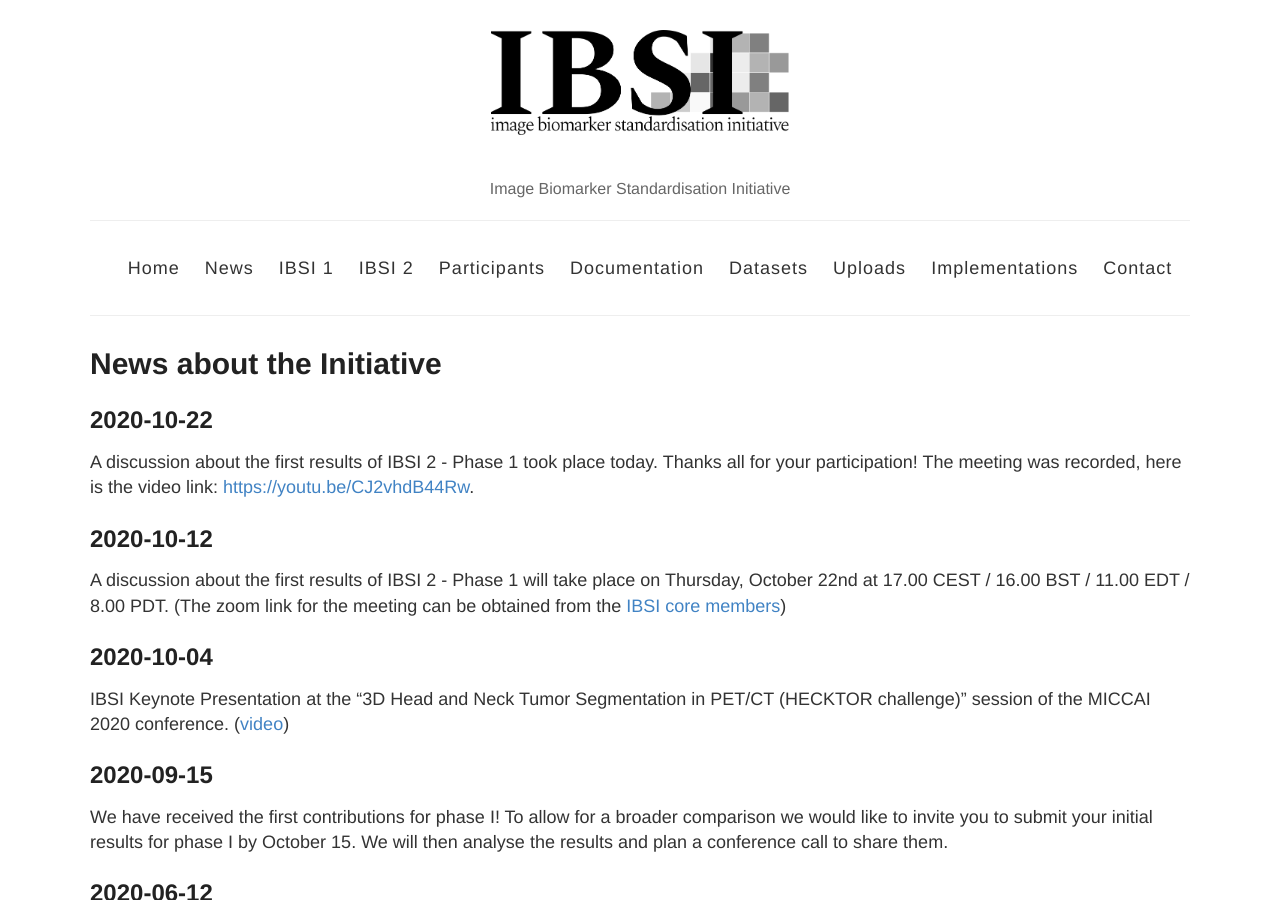
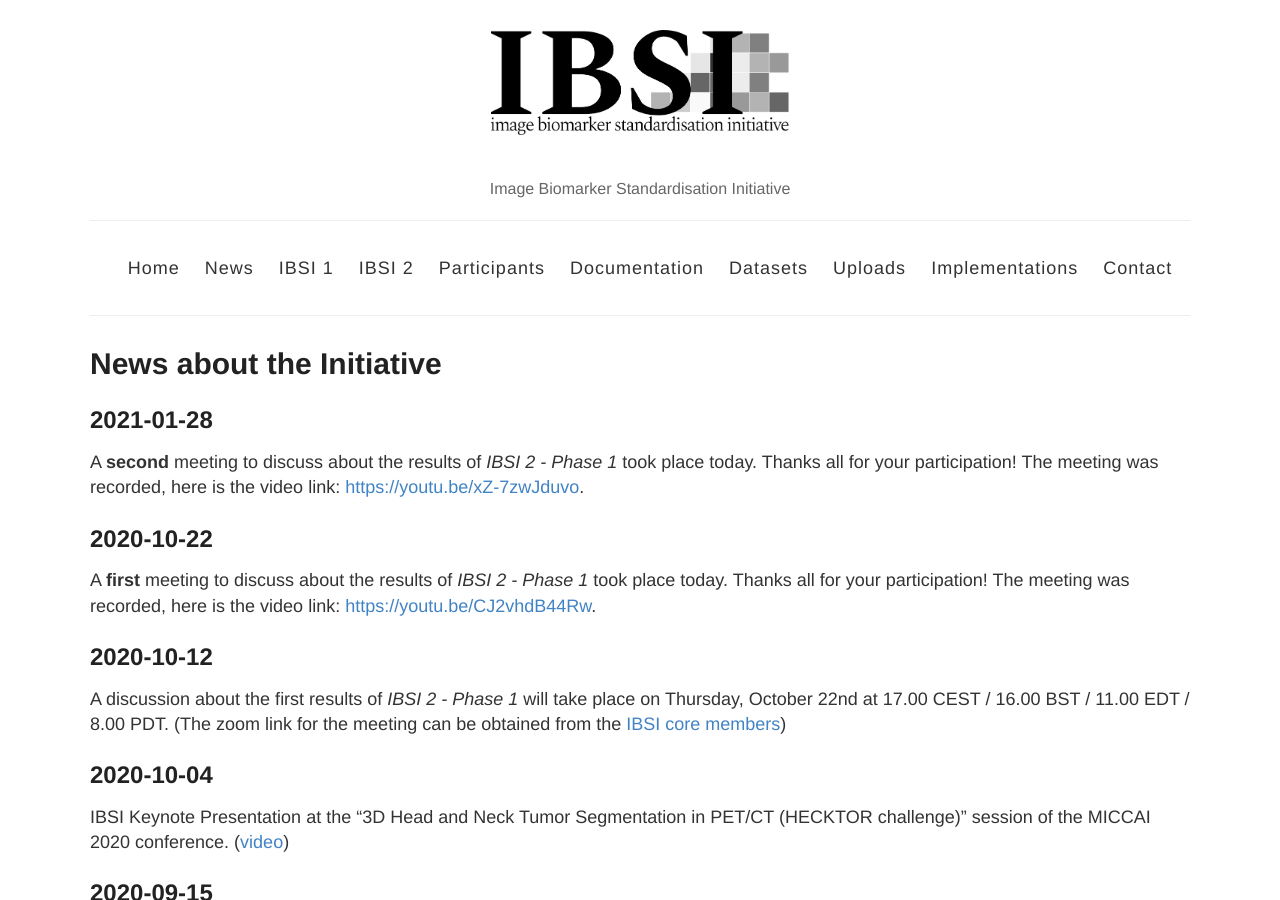
Before and after one commit to theibsi/theibsi.github.io, a Jekyll site: the page built from news.html, in a window 1280 px wide and 900 px high. Built offline with Jekyll 4.4.1, drawn with Linux system fonts in a browser that asks for light colours.

Commit message:
Updating news: second meeting to discuss IBSI2 - Phase 1 results

```diff
--- a/news.html
+++ b/news.html
@@ -8,11 +8,20 @@ permalink: /news/
   News about the Initiative
 </h1>
 
+
+<section title="news">
+  <div class="news-item">
+    <h2>2021-01-28</h2>
+    <p>
+      A <b>second</b> meeting to discuss about the results of <i>IBSI 2 - Phase 1</i> took place today. Thanks all for your participation! The meeting was recorded, here is the video link: <a href="https://youtu.be/xZ-7zwJduvo">https://youtu.be/xZ-7zwJduvo</a>.
+    </p>
+  </div>
+
 <section title="news">
   <div class="news-item">
     <h2>2020-10-22</h2>
     <p>
-      A discussion about the first results of IBSI 2 - Phase 1 took place today. Thanks all for your participation! The meeting was recorded, here is the video link: <a href="https://youtu.be/CJ2vhdB44Rw">https://youtu.be/CJ2vhdB44Rw</a>.
+      A <b>first</b> meeting to discuss about the results of <i>IBSI 2 - Phase 1</i> took place today. Thanks all for your participation! The meeting was recorded, here is the video link: <a href="https://youtu.be/CJ2vhdB44Rw">https://youtu.be/CJ2vhdB44Rw</a>.
     </p>
   </div>
 
@@ -20,7 +29,7 @@ permalink: /news/
   <div class="news-item">
     <h2>2020-10-12</h2>
     <p>
-      A discussion about the first results of IBSI 2 - Phase 1 will take place on Thursday, October 22nd at 17.00 CEST / 16.00 BST / 11.00 EDT / 8.00 PDT. (The zoom link for the meeting can be obtained from the <a href="https://theibsi.github.io/contact/">IBSI core members</a>)
+      A discussion about the first results of <i>IBSI 2 - Phase 1</i> will take place on Thursday, October 22nd at 17.00 CEST / 16.00 BST / 11.00 EDT / 8.00 PDT. (The zoom link for the meeting can be obtained from the <a href="https://theibsi.github.io/contact/">IBSI core members</a>)
     </p>
   </div>
 
```
